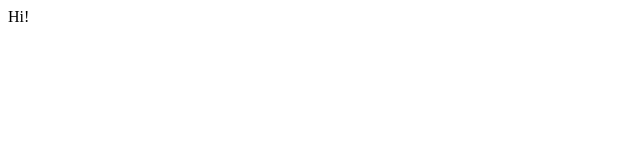
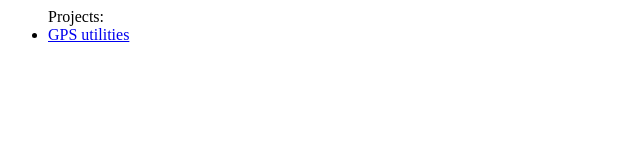
Before and after one commit to lsimao/lsimao.github.io, a plain HTML site: page index.htm in a window 1280 px wide. Shown: the whole page, without its empty margins (0-640 px from the left). Drawn offline with Linux system fonts and the light colour scheme.

Commit message:
Update index.htm

```diff
--- a/index.htm
+++ b/index.htm
@@ -1 +1,5 @@
-<html>Hi!</html>
+<html>
+  <ul>Projects:
+<li><a href="./gps">GPS utilities</a></li>
+  </ul>
+</html>
```
